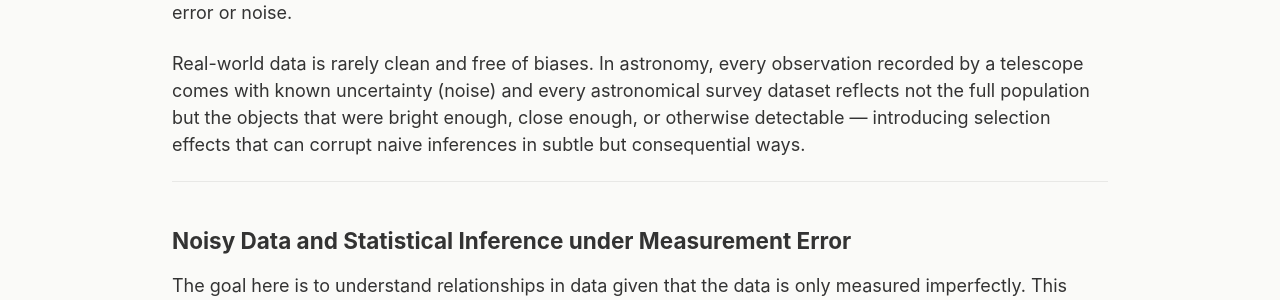
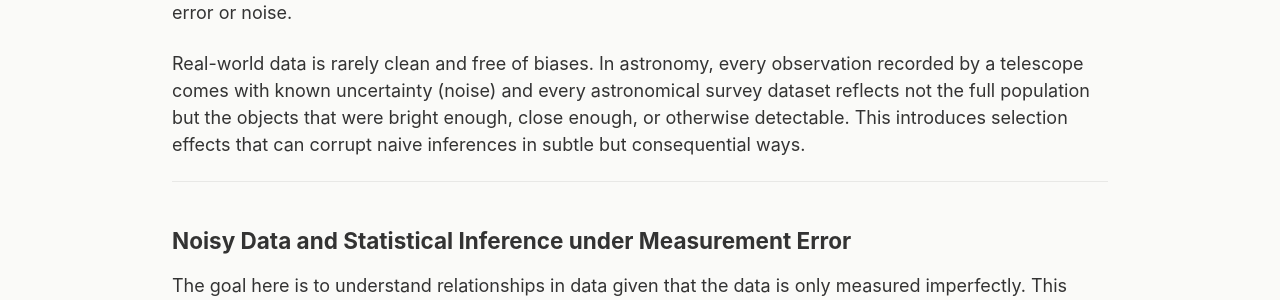
Before and after one commit to ritwikvashistha/ritwikvashistha.github.io, a Jekyll site: the page built from _pages/research.html, in a window 1280 px wide and 900 px high. Shown: the part 333-633 px from the top of the window. Built offline with Jekyll 4.4.1, drawn with Linux system fonts in a browser that asks for light colours; some of the changed text lies outside the part shown.

Commit message:
Updated research page.

```diff
--- a/_pages/research.html
+++ b/_pages/research.html
@@ -13,7 +13,7 @@ author_profile: false
 During my PhD, I have focused on the problem of doing reliable or trustworthy inference with machine learning models under imperfect conditions. In particular, I have developed methods that can produce valid scientific conclusions when data is noisy or when models may be miscalibrated. This research is motivated by real-world applications in astronomy and other scientific fields where data is usually measured with some error or noise.
 </p>
 <p>
-Real-world data is rarely clean and free of biases. In astronomy, every observation recorded by a telescope comes with known uncertainty (noise) and every astronomical survey dataset reflects not the full population but the objects that were bright enough, close enough, or otherwise detectable — introducing selection effects that can corrupt naive inferences in subtle but consequential ways.
+Real-world data is rarely clean and free of biases. In astronomy, every observation recorded by a telescope comes with known uncertainty (noise) and every astronomical survey dataset reflects not the full population but the objects that were bright enough, close enough, or otherwise detectable. This introduces selection effects that can corrupt naive inferences in subtle but consequential ways.
 </p>
 
 <hr/>
```
Also changed, not shown: other parts of _pages/research.html (+1 -1 lines).
